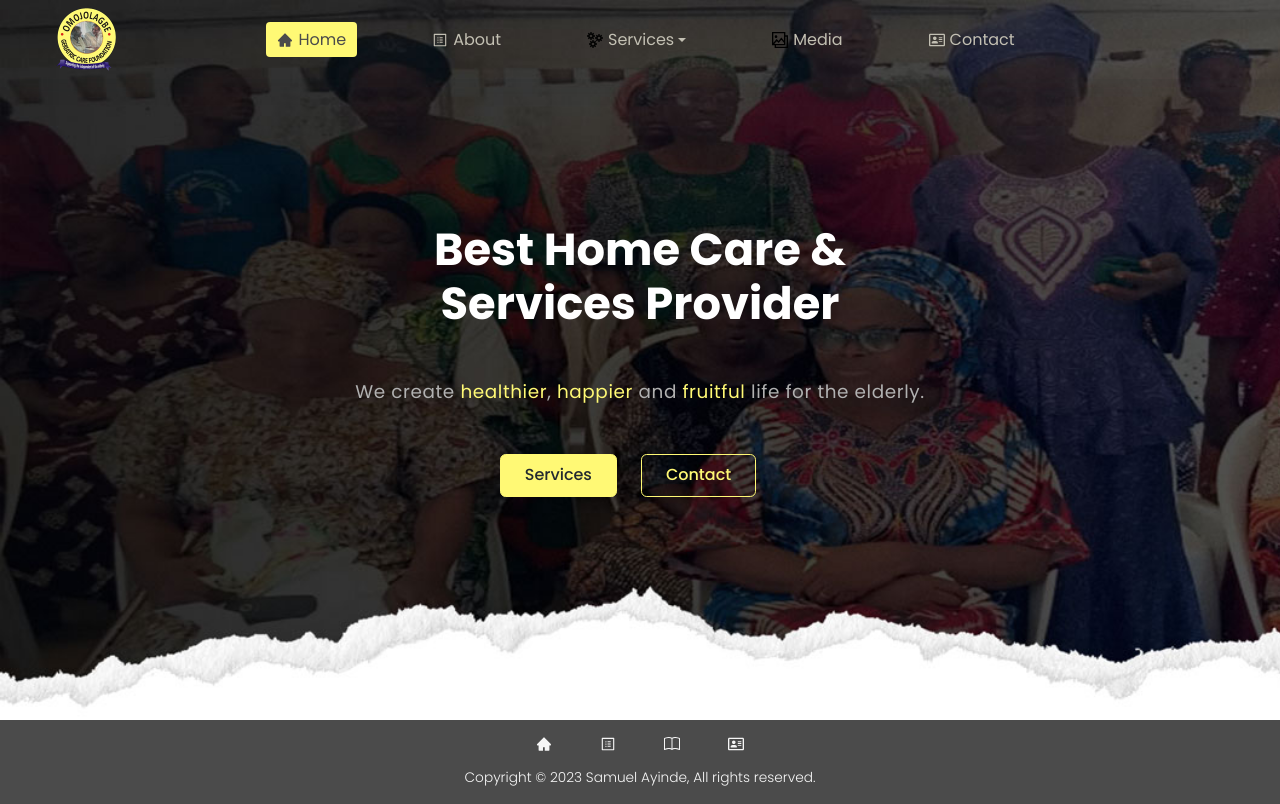
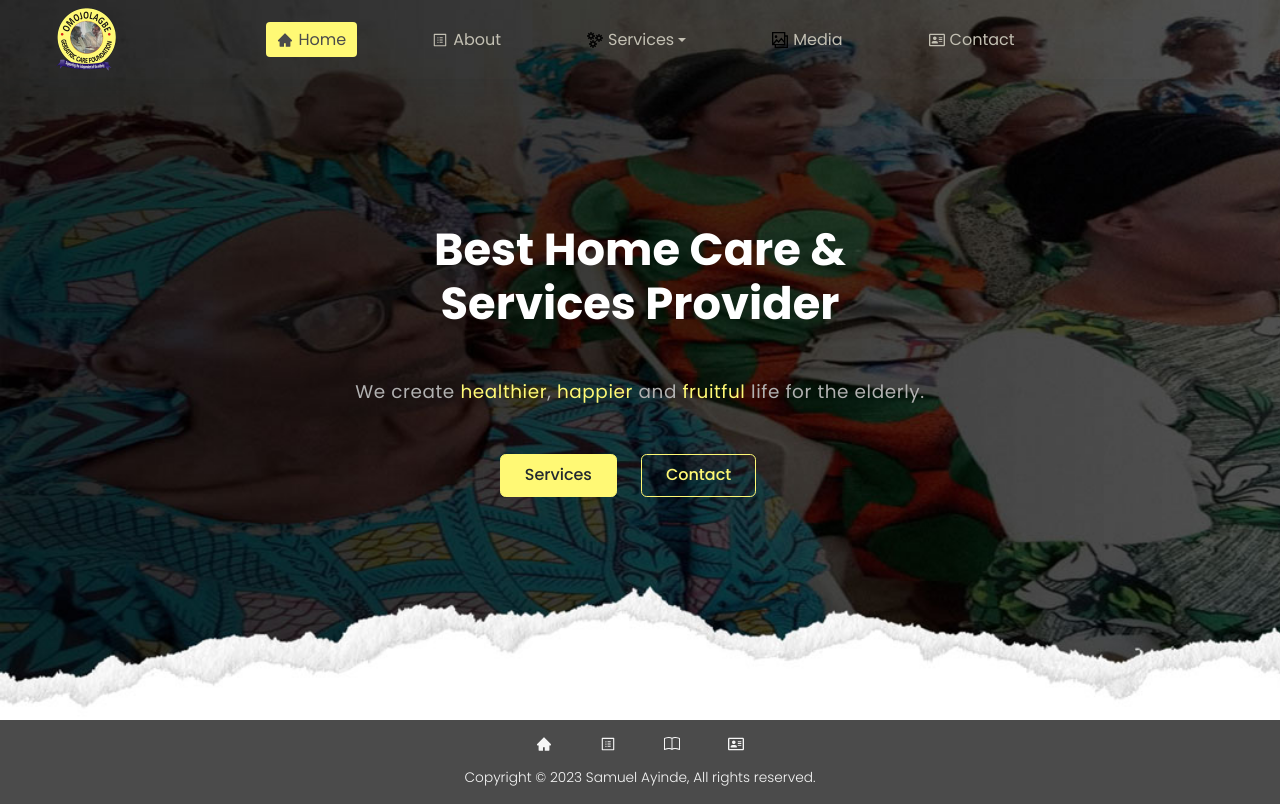
Before and after one commit to Abiodun-Samuel/Omojolagbe-Geriatrics-Care-Foundation, a React (Vite) app: page / in a window 1280 px wide. Built offline with nearby package versions, Linux system fonts and the light colour scheme.

Commit message:
hero section

```diff
--- a/src/components/Header/Header.css
+++ b/src/components/Header/Header.css
@@ -14,7 +14,7 @@
   color: var(--bs-dark);
   background-color: var(--bs-warning);
 }
-@media screen and (max-width: 480px) {
+@media screen and (max-width: 991.98px) {
   .navbar {
     background-color: #242424 !important;
   }
--- a/src/pages/Home.jsx
+++ b/src/pages/Home.jsx
@@ -94,7 +94,7 @@ const Home = () => {
                   </div>
                 </div>
                 <div
-                  className="carousel-item active carousel-two text-center d-flex justify-content-center align-items-center"
+                  className="carousel-item carousel-two text-center d-flex justify-content-center align-items-center"
                   data-bs-interval="2000"
                 >
                   <div className="col-lg-6 col-md-10">
@@ -122,7 +122,7 @@ const Home = () => {
                   </div>
                 </div>
                 <div
-                  className="carousel-item active carousel-three text-center d-flex justify-content-center align-items-center"
+                  className="carousel-item carousel-three text-center d-flex justify-content-center align-items-center"
                   data-bs-interval="2000"
                 >
                   <div className="col-lg-6 col-md-10">
```
